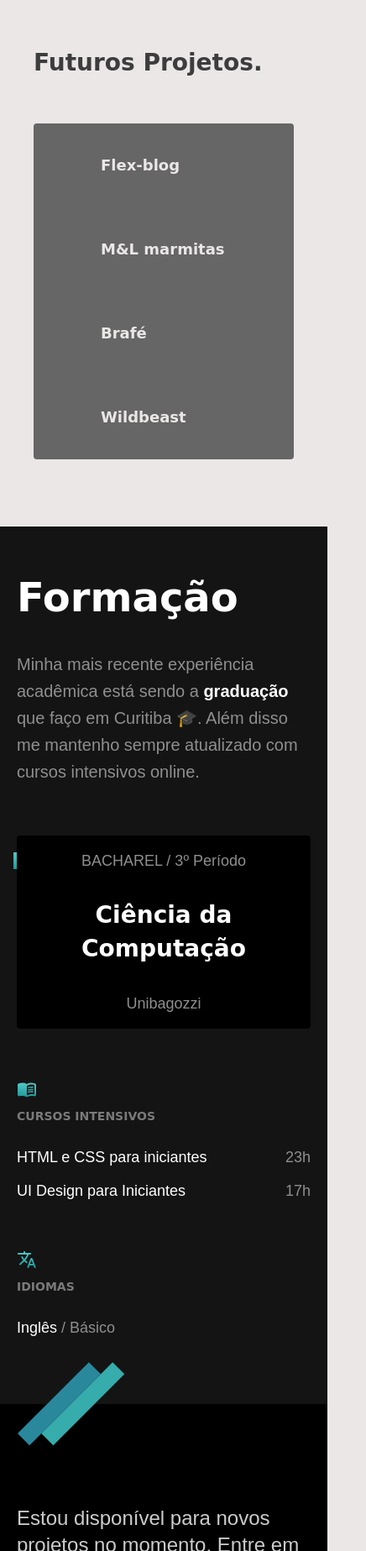
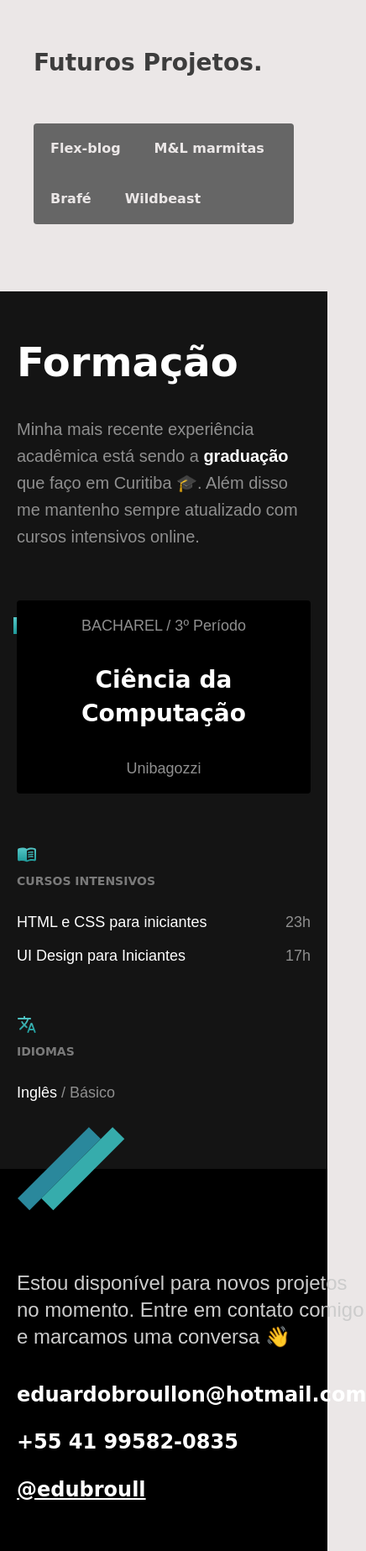
Before and after one commit to edubroull/edubroull.github.io, a plain HTML site: page index.html in a window 390 px wide. Shown: the part 1279-3126 px from the top of the page at 84% size, 436 px wide, since content can reach past the window. Drawn offline with Linux system fonts and the light colour scheme; a web font is replaced by a local one.

Commit message:
mudança na experiencia e footer

```diff
--- a/css/experiencia.css
+++ b/css/experiencia.css
@@ -99,7 +99,7 @@
 }
 
 .futuro {
-  padding: 40px;
+  padding: 20px;
   background: #666666;
   border-radius: 4px;
   margin-bottom: 40px;
@@ -141,10 +141,21 @@
   .futuros-projetos {
     font-size: 1.75rem;
   }
+  .futuro-lista {
+    margin: 0px;
+    gap: 40px;
+  }
 }
 
 @media (max-width: 400px) {
   .empresa {
     grid-template-columns: 1fr;
   }
+  .futuro-lista {
+    margin: 0px;
+    gap: 40px;
+  }
+  .futuro-lista li {
+    font-size: 1rem;
+  }
 }
--- a/index.html
+++ b/index.html
@@ -108,7 +108,7 @@
     <div class="footer-container">
       <p class="footer-texto">Estou disponível para novos projetos no momento. Entre em contato comigo e marcamos uma conversa 👋</p>
       <ul class="footer-contato">
-        <li>eduardobroullon@email.com</li>
+        <li>eduardobroullon@hotmail.com</li>
         <li>+55 41 99582-0835</li>
         <li><a href="https://www.instagram.com/edubroull/">@edubroull</a></li>
       </ul>
```
Also changed, not shown: css/style.min.css.
